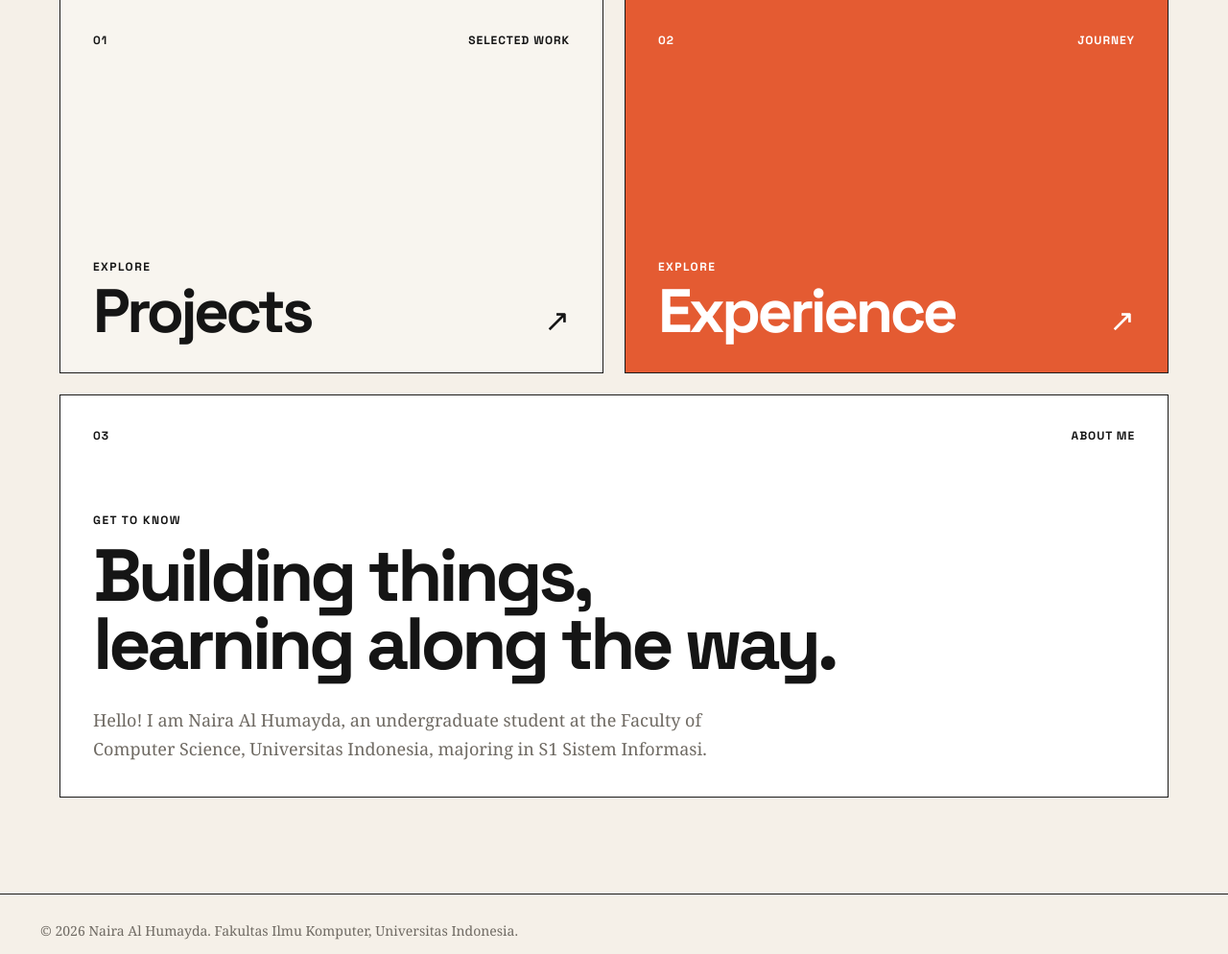
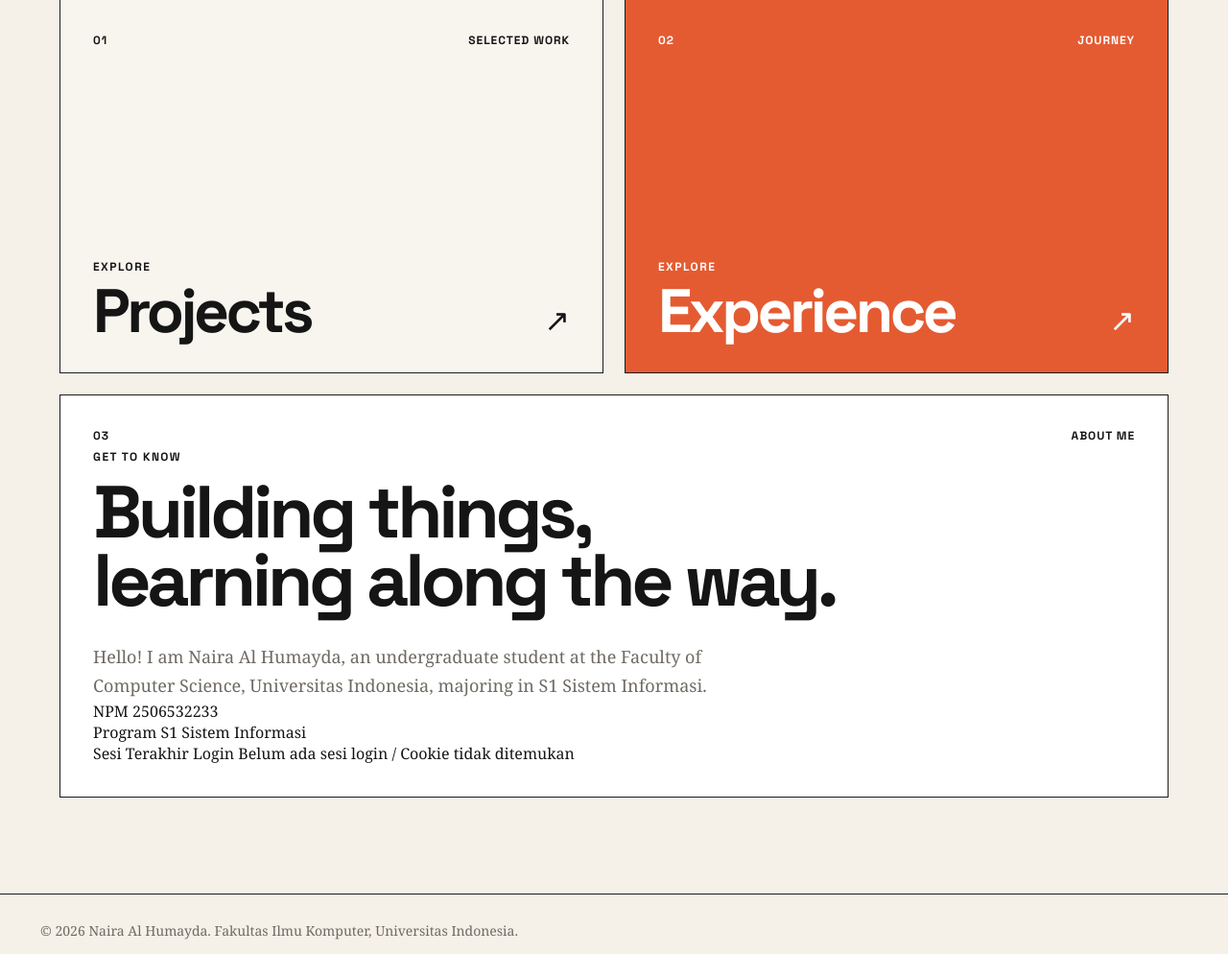
Before and after one commit to nairalhmyda/myportofolio, a Django app: page / in a window 1280 px wide. Shown: the part 621-1615 px from the top of the page at 96% size. Run offline with Django 5.2, Linux system fonts and the light colour scheme.

Commit message:
feat: add session and cookie

```diff
--- a/main/models.py
+++ b/main/models.py
@@ -1,5 +1,6 @@
 # Create your models here.
 import uuid
+from django.contrib.auth.models import User
 from django.db import models
 
 class Experience(models.Model):
@@ -35,3 +36,8 @@ class Project(models.Model):
 
     def __str__(self):
         return self.title
+
+    project_image_url = models.URLField(blank=True, max_length=500)
+    starred_by = models.ManyToManyField(
+        User, related_name="starred_projects", blank=True
+    )
--- a/main/urls.py
+++ b/main/urls.py
@@ -13,6 +13,7 @@ from main.views import (
     register,
     login_user,
     logout_user,
+    toggle_star,
 )
 
 app_name = "main"
@@ -76,7 +77,23 @@ urlpatterns = [
         name="get_experiences_json",
     ),
 
-    path("register/", register, name="register"),
-    path("login/", login_user, name="login"),
-    path("logout/", logout_user, name="logout"),
+    path("register/",
+         register,
+         name="register"
+    ),
+
+    path("login/",
+         login_user,
+         name="login"
+    ),
+    path("logout/",
+         logout_user,
+         name="logout"
+    ),
+
+    path(
+        "projects/<uuid:project_id>/star/",
+        toggle_star,
+        name="toggle_star",
+    ),
 ]
--- a/main/views.py
+++ b/main/views.py
@@ -4,6 +4,10 @@ from django.contrib.auth.forms import AuthenticationForm, UserCreationForm
 from django.shortcuts import redirect, render
 from django.core import serializers
 from django.http import HttpResponse
+from django.contrib.auth.decorators import login_required
+from django.core.exceptions import PermissionDenied
+import datetime
+
 from django.shortcuts import (
     get_object_or_404,
     redirect,
@@ -37,16 +41,18 @@ def show_projects(request):
     return render(request, "projects.html", context)
 
 def show_main(request):
-    context = {
-        "name": "Naira Al Humayda",
-        "npm": "2506532233",
-        "study_program": "S1 Sistem Informasi",
-        "bio": (
-            "Mahasiswa Ilmu Komputer Universitas Indonesia yang tertarik "
-            "pada Data Science."
-        ),
-    }
-    return render(request, "index.html", context)
+        last_login = request.COOKIES.get('last_login', 'Belum ada sesi login / Cookie tidak ditemukan')
+        context = {
+            "name": "Naira Al Humayda",
+            "npm": "2506532233",
+            "study_program": "S1 Sistem Informasi",
+            "bio": (
+                "Mahasiswa Ilmu Komputer Universitas Indonesia yang tertarik "
+                "pada Data Science."
+            ),
+            "last_login": last_login,
+        }
+        return render(request, "index.html", context)
 
 
 def show_experience(request):
@@ -165,6 +171,7 @@ def get_experiences_json(request):
         content_type="application/json",
     )
 
+@login_required(login_url="/login/")
 def create_project(request):
     form = ProjectForm(request.POST or None)
 
@@ -187,13 +194,16 @@ def get_projects_json(request):
     if title_query:
         projects = projects.filter(title__icontains=title_query)
 
-    projects_json = serializers.serialize("json", projects)
+    projects_json = serializers.serialize(
+        "json", projects, use_natural_foreign_keys=True
+    )
 
     return HttpResponse(
         projects_json,
         content_type="application/json",
     )
 
+@login_required(login_url="/login/")
 def delete_project(request, project_id):
     project = get_object_or_404(Project, pk=project_id)
 
@@ -222,8 +232,11 @@ def login_user(request):
     form = AuthenticationForm(request, data=request.POST or None)
 
     if request.method == "POST" and form.is_valid():
-        login(request, form.get_user())
-        return redirect("main:show_main")
+        user = form.get_user()
+        login(request, user)
+        response = redirect("main:show_main")
+        response.set_cookie('last_login', datetime.datetime.now().strftime('%Y-%m-%d %H:%M:%S'))
+        return response
 
     context = {
         "name": "Naira Al Humayda",
@@ -234,3 +247,21 @@ def login_user(request):
 def logout_user(request):
     logout(request)
     return redirect("main:show_main")
+
+def logout_user(request):
+    logout(request)
+    response = redirect("main:show_main")
+    response.delete_cookie('last_login')
+    return response
+
+@login_required(login_url="/login/")
+def toggle_star(request, project_id):
+    project = get_object_or_404(Project, pk=project_id)
+
+    if request.method == "POST":
+        if request.user in project.starred_by.all():
+            project.starred_by.remove(request.user)
+        else:
+            project.starred_by.add(request.user)
+
+    return redirect("main:show_projects")
--- a/static/css/style.css
+++ b/static/css/style.css
@@ -894,4 +894,26 @@ a.portfolio-card:hover {
     .site-footer {
         padding: 25px 20px;
     }
+
+    .star-form {
+    display: inline;
+    }
+
+.button-star {
+    display: inline-flex;
+    align-items: center;
+    gap: 0.4rem;
+    background: var(--ink);
 }
+
+.button-star.is-starred {
+    background: var(--accent);
+}
+
+.star-count {
+    padding: 0.05rem 0.4rem;
+    border-radius: 999px;
+    background: rgba(255, 255, 255, 0.25);
+    font-size: 0.8rem;
+}
+}
--- a/templates/index.html
+++ b/templates/index.html
@@ -65,7 +65,6 @@
 
         <!-- ABOUT -->
         <section class="portfolio-card portfolio-about">
-
             <div class="card-top">
                 <span>03</span>
                 <span>ABOUT ME</span>
@@ -84,8 +83,24 @@
                     at the Faculty of Computer Science, Universitas
                     Indonesia, majoring in {{ study_program }}.
                 </p>
+
+                <div class="meta-list">
+                    <div class="meta-row">
+                        <span>NPM</span>
+                        <span>{{ npm }}</span>
+                    </div>
+
+                    <div class="meta-row">
+                        <span>Program</span>
+                        <span>{{ study_program }}</span>
+                    </div>
+
+                    <div class="meta-row">
+                        <span>Sesi Terakhir Login</span>
+                        <span>{{ last_login }}</span>
+                    </div>
+                </div>
             </div>
-
         </section>
 
     </div>
--- a/templates/projects.html
+++ b/templates/projects.html
@@ -9,11 +9,12 @@
 
         <div class="project-header">
             <h1>Projects</h1>
-
+        {% if user.is_superuser %}
             <a href="{% url 'main:create_project' %}" class="button project-add-button">
                 <span aria-hidden="true">+</span>
                 Tambah Proyek
             </a>
+        {% endif %}
         </div>
 
         <form
@@ -64,7 +65,10 @@
                         </a>
                     {% endif %}
 
+                {% include "components/project_star.html" with project=project %}
+                {% if user.is_superuser %}
                     {% include "components/project_delete_modal.html" with project=project %}
+                {% endif %}
 
                 </article>
 
```
Also changed, not shown: templates/components/project_star.html (added, +10 -0 lines), main/migrations/0003_project_project_image_url_project_starred_by.py (added).
